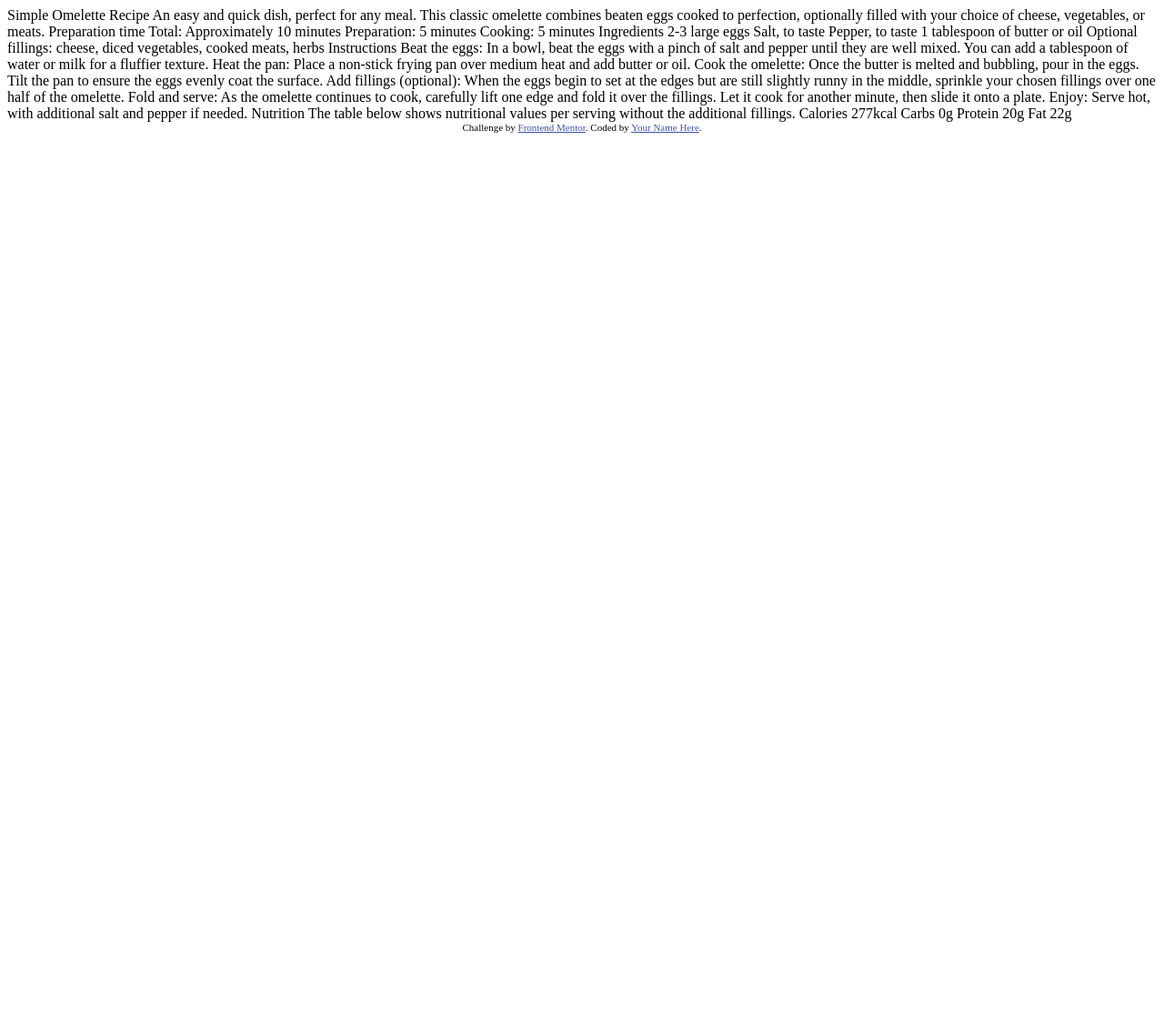
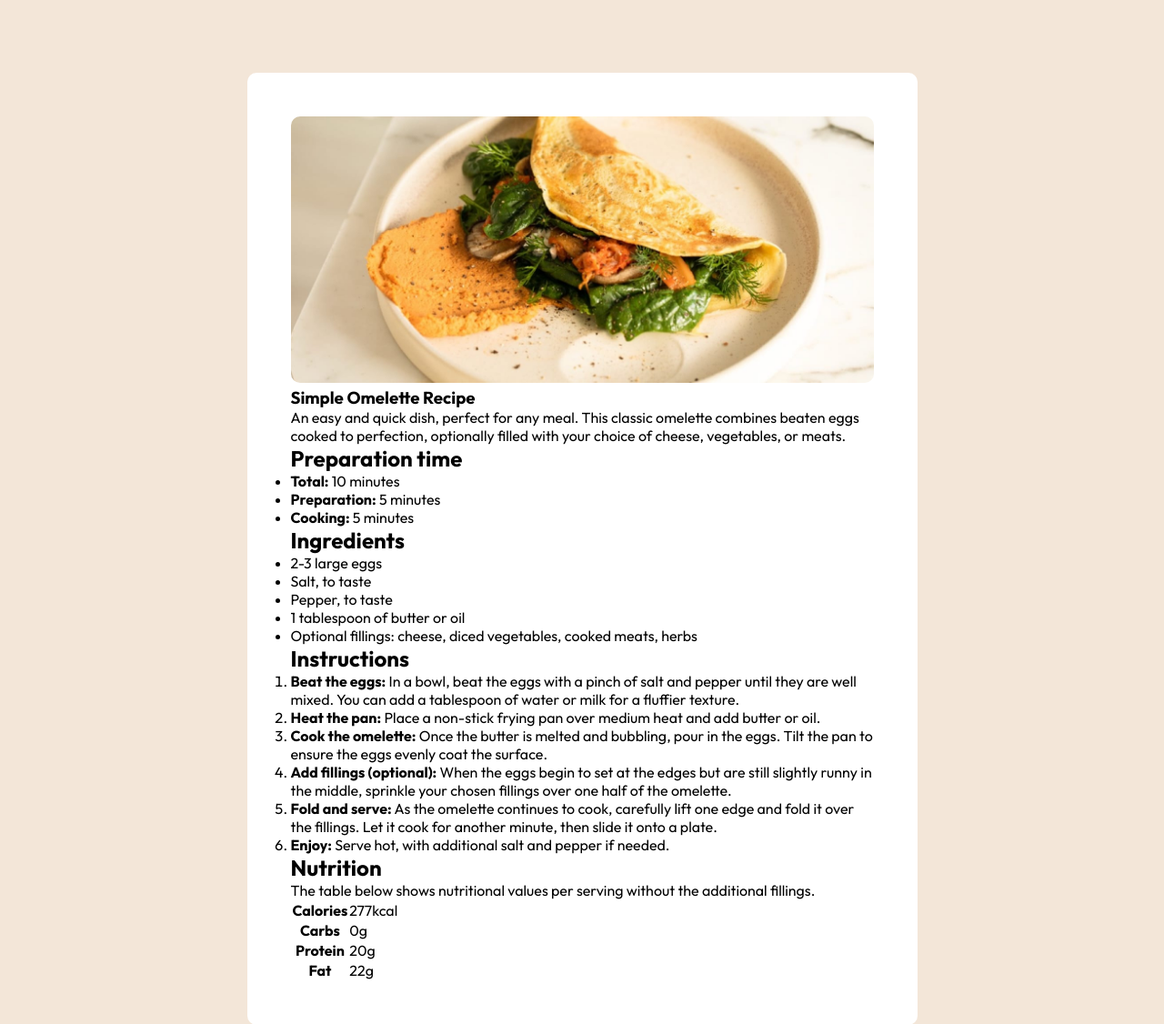
Before and after one commit to ilyasBayram/frontend-mentor-recipe-page-main, a plain HTML site: page index.html in a window 1280 px wide. Shown: the whole page at 91% size. Before the commit the page ends 800 px from the top, so only its background shows below. Drawn offline with Linux system fonts and the light colour scheme.

Commit message:
second commit

```diff
--- a/index.html
+++ b/index.html
@@ -1,77 +1,114 @@
 <!DOCTYPE html>
 <html lang="en">
   <head>
-  <meta charset="UTF-8">
-  <meta name="viewport" content="width=device-width, initial-scale=1.0"> <!-- displays site properly based on user's device -->
-
-  <link rel="icon" type="image/png" sizes="32x32" href="./assets/images/favicon-32x32.png">
-
+    <meta charset="UTF-8" />
+    <meta name="viewport" content="width=device-width, initial-scale=1.0" />
+    <link
+      rel="icon"
+      type="image/png"
+      sizes="32x32"
+      href="./assets/images/favicon-32x32.png"
+    />
     <title>Frontend Mentor | Recipe page</title>
-
-  <!-- Feel free to remove these styles or customise in your own stylesheet 👍 -->
-  <style>
-    .attribution { font-size: 11px; text-align: center; }
-    .attribution a { color: hsl(228, 45%, 44%); }
-  </style>
+    <link rel="stylesheet" href="style.css" />
   </head>
   <body>
-
-  Simple Omelette Recipe
-
-  An easy and quick dish, perfect for any meal. This classic omelette combines beaten eggs cooked
-  to perfection, optionally filled with your choice of cheese, vegetables, or meats.
-
-  Preparation time
-
-  Total: Approximately 10 minutes
-  Preparation: 5 minutes
-  Cooking: 5 minutes
-
-  Ingredients
-
-  2-3 large eggs
-  Salt, to taste
-  Pepper, to taste
-  1 tablespoon of butter or oil
+    <main>
+      <section class="container">
+        <article class="hero-img">
+          <img
+            src="./assets/images/image-omelette.jpeg"
+            alt="Omelette on a plate"
+            class="hero-image"
+          />
+        </article>
+        <article class="recipe-info">
+          <h1>Simple Omelette Recipe</h1>
+          <p>
+            An easy and quick dish, perfect for any meal. This classic omelette
+            combines beaten eggs cooked to perfection, optionally filled with
+            your choice of cheese, vegetables, or meats.
+          </p>
+        </article>
+        <article class="preparation">
+          <h2>Preparation time</h2>
+          <ul>
+            <li><strong>Total:</strong> 10 minutes</li>
+            <li><strong>Preparation:</strong> 5 minutes</li>
+            <li><strong>Cooking:</strong> 5 minutes</li>
+          </ul>
+        </article>
+        <article class="ingredients">
+          <h2>Ingredients</h2>
+          <ul>
+            <li>2-3 large eggs</li>
+            <li>Salt, to taste</li>
+            <li>Pepper, to taste</li>
+            <li>1 tablespoon of butter or oil</li>
+            <li>
               Optional fillings: cheese, diced vegetables, cooked meats, herbs
-
-  Instructions
-
-  Beat the eggs: In a bowl, beat the eggs with a pinch of salt and pepper until they are well mixed.
-  You can add a tablespoon of water or milk for a fluffier texture.
-
-  Heat the pan: Place a non-stick frying pan over medium heat and add butter or oil.
-
-  Cook the omelette: Once the butter is melted and bubbling, pour in the eggs. Tilt the pan to ensure
-  the eggs evenly coat the surface.
-
-  Add fillings (optional): When the eggs begin to set at the edges but are still slightly runny in the
-  middle, sprinkle your chosen fillings over one half of the omelette.
-
-  Fold and serve: As the omelette continues to cook, carefully lift one edge and fold it over the
-  fillings. Let it cook for another minute, then slide it onto a plate.
-
-  Enjoy: Serve hot, with additional salt and pepper if needed.
-
-  Nutrition
-
-  The table below shows nutritional values per serving without the additional fillings.
-
-  Calories
-  277kcal
-
-  Carbs
-  0g
-
-  Protein
-  20g
-
-  Fat
-  22g
-
-  <div class="attribution">
-    Challenge by <a href="https://www.frontendmentor.io?ref=challenge" target="_blank">Frontend Mentor</a>.
-    Coded by <a href="#">Your Name Here</a>.
-  </div>
+            </li>
+          </ul>
+        </article>
+        <article class="instructions">
+          <h2>Instructions</h2>
+          <ol>
+            <li>
+              <strong>Beat the eggs:</strong> In a bowl, beat the eggs with a
+              pinch of salt and pepper until they are well mixed. You can add a
+              tablespoon of water or milk for a fluffier texture.
+            </li>
+            <li>
+              <strong>Heat the pan:</strong> Place a non-stick frying pan over
+              medium heat and add butter or oil.
+            </li>
+            <li>
+              <strong>Cook the omelette:</strong> Once the butter is melted and
+              bubbling, pour in the eggs. Tilt the pan to ensure the eggs evenly
+              coat the surface.
+            </li>
+            <li>
+              <strong>Add fillings (optional):</strong> When the eggs begin to
+              set at the edges but are still slightly runny in the middle,
+              sprinkle your chosen fillings over one half of the omelette.
+            </li>
+            <li>
+              <strong>Fold and serve:</strong> As the omelette continues to
+              cook, carefully lift one edge and fold it over the fillings. Let
+              it cook for another minute, then slide it onto a plate.
+            </li>
+            <li>
+              <strong>Enjoy:</strong> Serve hot, with additional salt and pepper
+              if needed.
+            </li>
+          </ol>
+        </article>
+        <article class="nutrition">
+          <h2>Nutrition</h2>
+          <p>
+            The table below shows nutritional values per serving without the
+            additional fillings.
+          </p>
+          <table>
+            <tr>
+              <th>Calories</th>
+              <td>277kcal</td>
+            </tr>
+            <tr>
+              <th>Carbs</th>
+              <td>0g</td>
+            </tr>
+            <tr>
+              <th>Protein</th>
+              <td>20g</td>
+            </tr>
+            <tr>
+              <th>Fat</th>
+              <td>22g</td>
+            </tr>
+          </table>
+        </article>
+      </section>
+    </main>
   </body>
 </html>
--- /dev/null
+++ b/style.css
@@ -0,0 +1,45 @@
+@import url("https://fonts.googleapis.com/css2?family=Young+Serif&display=swap");
+@import url("https://fonts.googleapis.com/css2?family=Outfit:wght@100..900&display=swap");
+
+* {
+  margin: 0;
+  padding: 0;
+  box-sizing: border-box;
+}
+
+:root {
+  --white: hsl(0, 0%, 100%);
+  --Stone-100: hsl(30, 54%, 90%);
+  --Stone-150: hsl(30, 18%, 87%);
+  --Stone-600: hsl(30, 10%, 34%);
+  --Stone-900: hsl(24, 5%, 18%);
+
+  --Brown-800: hsl(14, 45%, 36%);
+
+  --Rose-800: hsl(332, 51%, 32%);
+  --Rose-50: hsl(330, 100%, 98%);
+}
+
+body {
+  font-family: "Outfit", sans-serif;
+  background-color: var(--Stone-100);
+  display: flex;
+  justify-content: center;
+  align-content: center;
+  height: 100vh;
+}
+
+.container {
+  background-color: var(--white);
+  max-width: 737px;
+  padding: 3rem;
+  margin: 5rem 2rem;
+  border-radius: 10px;
+  display: flex;
+  flex-direction: column;
+  justify-content: center;
+}
+.hero-img img {
+  width: 100%;
+  border-radius: 10px;
+}
```
Lines whose indentation alone changed are shown as unchanged.
